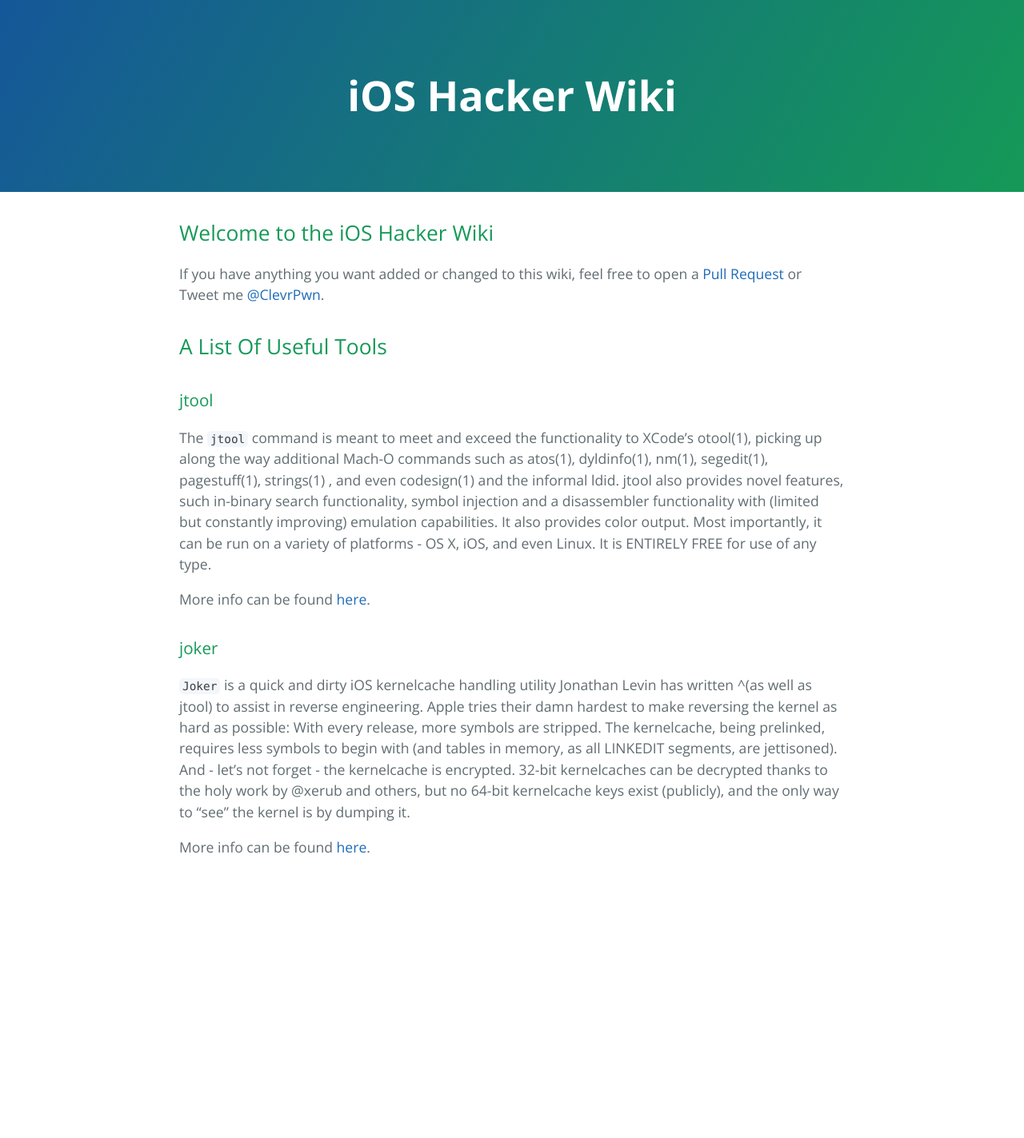
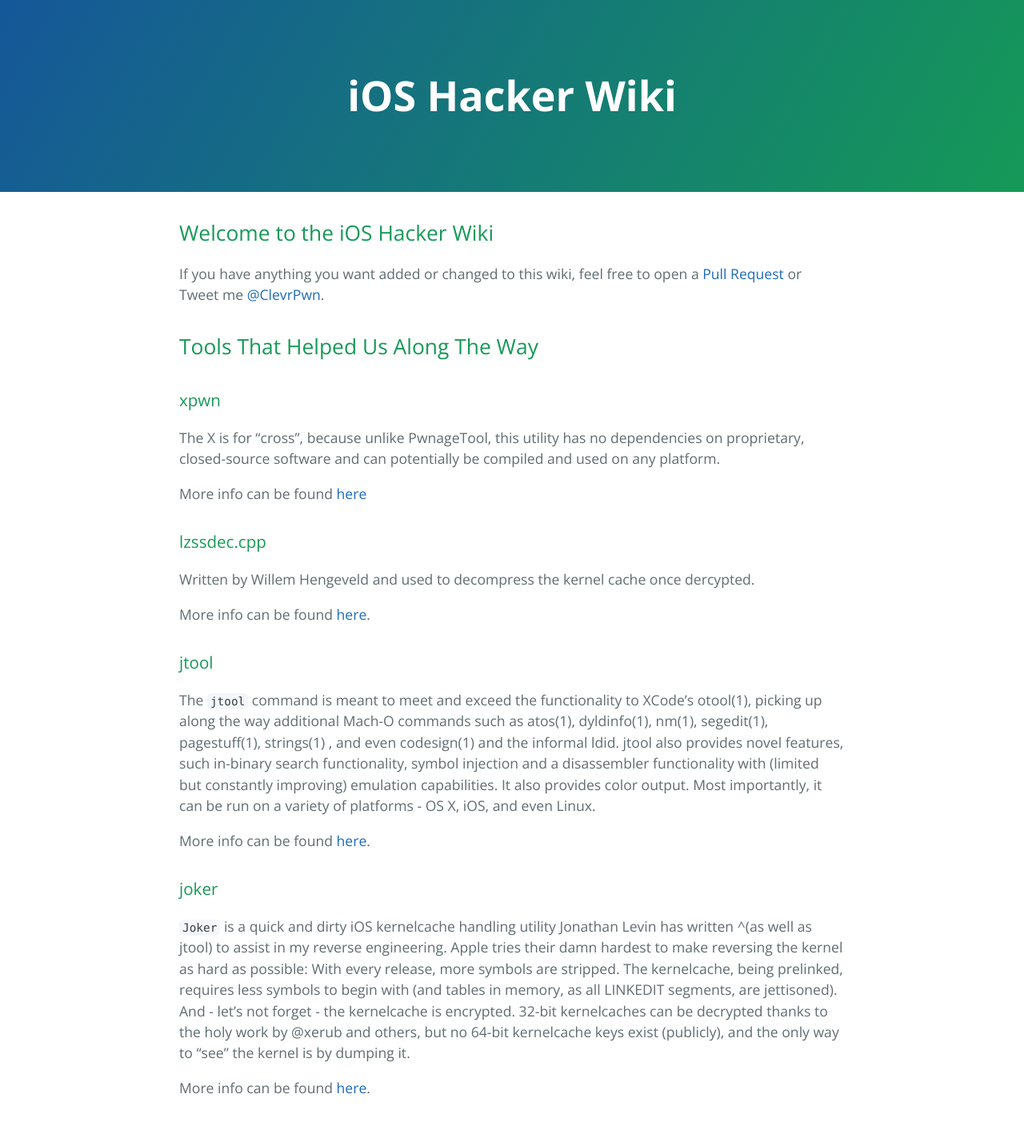
Before and after one commit to iOS-10-Stuffs/ios-10-stuffs.github.io, a Jekyll site: the page built from useful-tools.md, in a window 1280 px wide. Shown: the whole page at 80% size. Built offline with Jekyll 4.4.1, drawn with Linux system fonts in a browser that asks for light colours; before the commit the page ends 1122 px from its top, so only the background shows below that.

Commit message:
added useful tools page via @mwoolweaver

```diff
--- a/useful-tools.md
+++ b/useful-tools.md
@@ -3,26 +3,25 @@
 title: Useful Tools
 ---
 
-## A List Of Useful Tools
+## Tools That Helped Us Along The Way
+
+### xpwn
+The X is for "cross", because unlike PwnageTool, this utility has no dependencies on proprietary, closed-source software and can potentially be compiled and used on any platform.
+
+More info can be found [here](https://github.com/iSuns9/xpwn)
+
+### lzssdec.cpp
+Written by Willem Hengeveld and used to decompress the kernel cache once dercypted.
+
+More info can be found [here](http://nah6.com/~itsme/cvs-xdadevtools/iphone/tools/lzssdec.cpp).
 
 ### jtool
+The `jtool` command is meant to meet and exceed the functionality to XCode's otool(1), picking up along the way additional Mach-O commands such as atos(1), dyldinfo(1), nm(1), segedit(1), pagestuff(1), strings(1) , and even codesign(1) and the informal ldid. jtool also provides novel features, such in-binary search functionality, symbol injection and a disassembler functionality with (limited but constantly improving) emulation capabilities. It also provides color output. Most importantly, it can be run on a variety of platforms - OS X, iOS, and even Linux.
 
-  The `jtool` command is meant to meet and exceed the functionality to XCode's otool(1), picking up along the way additional
-  Mach-O commands such as atos(1), dyldinfo(1), nm(1), segedit(1), pagestuff(1), strings(1) , and even codesign(1) and the
-  informal ldid. jtool also provides novel features, such in-binary search functionality, symbol injection and a disassembler
-  functionality with (limited but constantly improving) emulation capabilities. It also provides color output. Most importantly,
-  it can be run on a variety of platforms - OS X, iOS, and even Linux. It is ENTIRELY FREE for use of any type.
-
-  More info can be found [here](http://newosxbook.com/tools/jtool.html).
+More info can be found [here](http://newosxbook.com/tools/jtool.html).
 
 
 ### joker
+`Joker` is a quick and dirty iOS kernelcache handling utility Jonathan Levin has written ^(as well as jtool) to assist in my reverse engineering. Apple tries their damn hardest to make reversing the kernel as hard as possible: With every release, more symbols are stripped. The kernelcache, being prelinked, requires less symbols to begin with (and tables in memory, as all LINKEDIT segments, are jettisoned). And - let's not forget - the kernelcache is encrypted. 32-bit kernelcaches can be decrypted thanks to the holy work by @xerub and others, but no 64-bit kernelcache keys exist (publicly), and the only way to "see" the kernel is by dumping it.
 
-  `Joker` is a quick and dirty iOS kernelcache handling utility Jonathan Levin has written ^(as well as jtool) to assist in reverse
-  engineering. Apple tries their damn hardest to make reversing the kernel as hard as possible: With every release, more symbols
-  are stripped. The kernelcache, being prelinked, requires less symbols to begin with (and tables in memory, as all LINKEDIT
-  segments, are jettisoned). And - let's not forget - the kernelcache is encrypted. 32-bit kernelcaches can be decrypted thanks
-  to the holy work by @xerub and others, but no 64-bit kernelcache keys exist (publicly), and the only way to "see" the kernel
-  is by dumping it.
-
-  More info can be found [here](http://newosxbook.com/tools/joker.html).
+More info can be found [here](http://newosxbook.com/tools/joker.html).
```
Also changed, not shown: index.md (+3 -0 lines).
